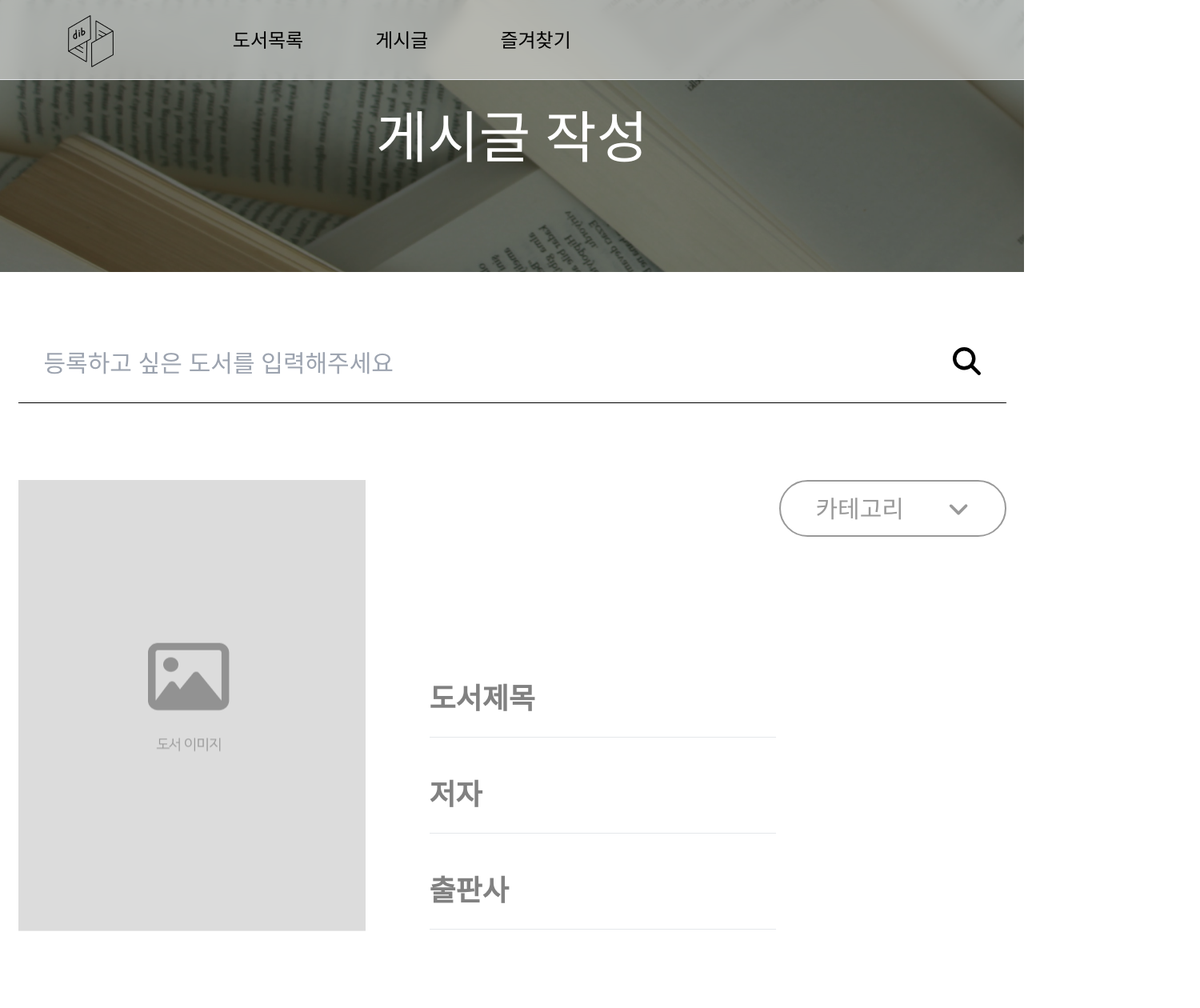
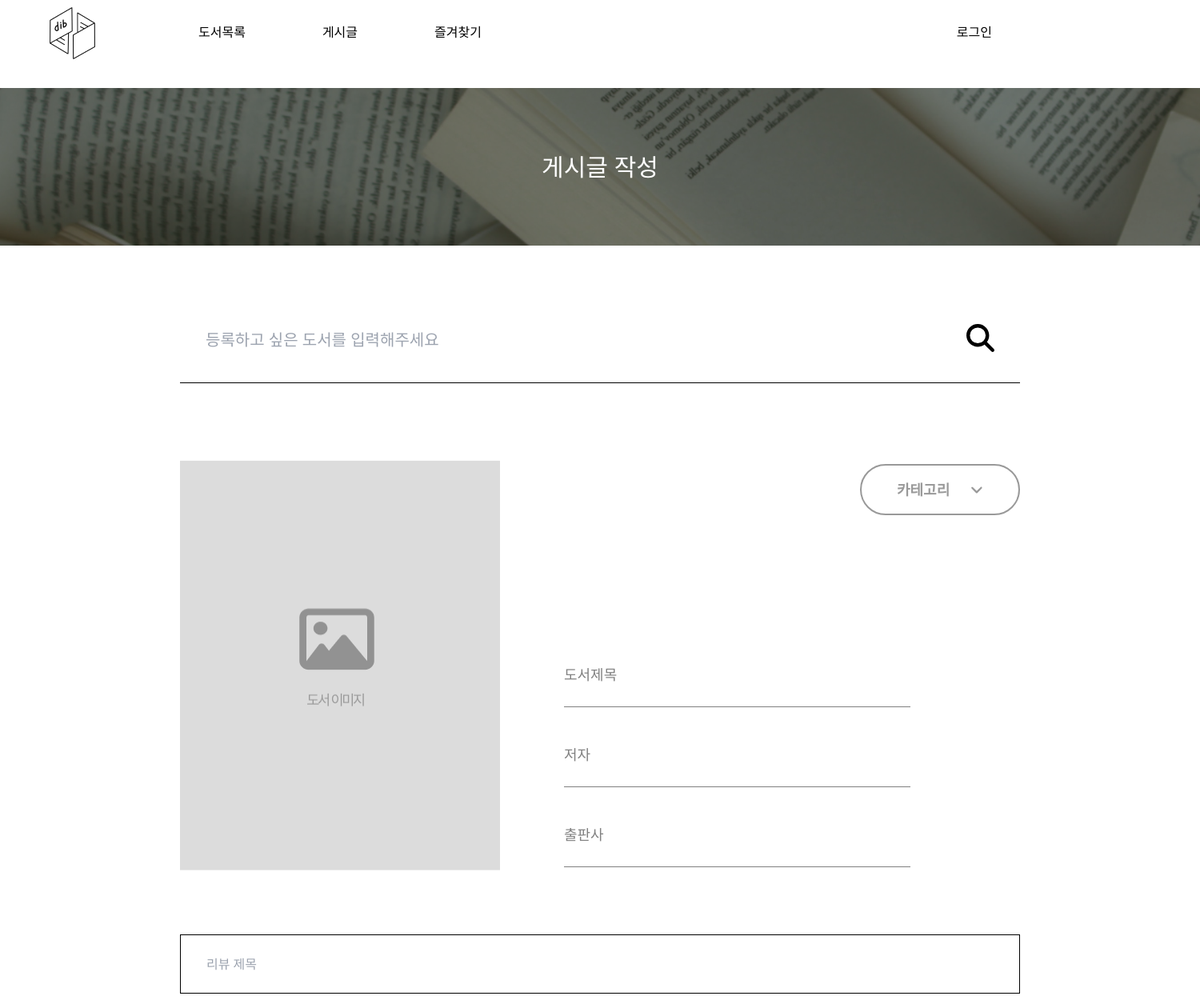
Before and after one commit to FRONTENDSCHOOL6/dib-ReactProject, a React (Vite) app: page /writePage in a window 1280 px wide. Shown: the top 1260 px of the page at 80% size, 1500 px wide, since content can reach past the window. Built offline with nearby package versions, Linux system fonts and the light colour scheme.

Commit message:
Fix: WritePage 전체적인 디자인 사이즈 수정(1050px 기준)

```diff
--- a/src/components/common/SubVisualBanner.jsx
+++ b/src/components/common/SubVisualBanner.jsx
@@ -2,8 +2,8 @@ import PropTypes from 'prop-types';
 
 function SubVisualBanner({ title }) {
   return (
-    <div className="bg-subVisual w-screen  h-[340px] flex justify-center items-center mb-16">
-      <h2 className="text-[70px] text-white">{title}</h2>
+    <div className="bg-subVisual min-w-[100%] h-[197px] flex justify-center items-center mb-16">
+      <h2 className="text-3xl text-semibold text-white">{title}</h2>
     </div>
   );
 }
--- a/src/components/write/BookDescription.jsx
+++ b/src/components/write/BookDescription.jsx
@@ -2,9 +2,8 @@ import PropTypes from 'prop-types';
 
 function BookDescription({ title }) {
   return (
-    <li className="w-[433px] h-24 mt-6">
-      <p className="text-4xl font-bold text-dibBookWrite mb-7">{title}</p>
-      <hr className="text-horizontal" />
+    <li className="flex items-center w-[433px] h-[80px] mt-5 border-b border-horizontal">
+      <p className="text-lg text-dibBookWrite">{title}</p>
     </li>
   );
 }
--- a/src/components/write/BookImage.jsx
+++ b/src/components/write/BookImage.jsx
@@ -4,7 +4,7 @@ function BookImage() {
       <img
         src="/blankImage.png"
         alt="등록할 도서의 이미지"
-        className="w-[434px] h-[564px]"
+        className="w-[400px] h-[513px]"
       />
     </div>
   );
--- a/src/components/write/BookInfo.jsx
+++ b/src/components/write/BookInfo.jsx
@@ -4,17 +4,19 @@ import Category from '@/components/write/Category';
 
 function BookInfo() {
   return (
-    <div className="flex mt-24 mb-20">
+    <div className="w-[1050px]">
+      <div className="flex mt-24 mb-20 justify-between items-center">
         <BookImage />
-      <div className=" flex flex-col flex-grow">
+        <div className="flex flex-col justify-between flex-grow">
           <Category />
-        <ul className="mt-[158px]">
+          <ul className="w-[418px] h-[300px] flex flex-col">
             <BookDescription title={'도서제목'} />
             <BookDescription title={'저자'} />
             <BookDescription title={'출판사'} />
           </ul>
         </div>
       </div>
+    </div>
   );
 }
 
--- a/src/components/write/Category.jsx
+++ b/src/components/write/Category.jsx
@@ -3,9 +3,9 @@ import { faAngleDown } from '@fortawesome/free-solid-svg-icons';
 
 function Category() {
   return (
-    <div className="border-2 border-dibCategory rounded-[50px] w-[284px] h-[71px] flex self-end px-11 py-5">
+    <div className="border-2 border-dibCategory rounded-[50px] w-[200px] h-[64px] flex self-end px-11 py-5 mb-[140px]">
       {/* <p className="text-dibCategory text-3xl">카테고리</p> */}
-      <button className="text-dibCategory text-3xl flex justify-between items-center w-[260px]">
+      <button className="text-dibCategory text-lg font-semibold flex justify-between items-center w-[260px]">
         <p>카테고리</p>
         <FontAwesomeIcon icon={faAngleDown} className="text-dibCategory" />
       </button>
--- a/src/components/write/ReviewBtn.jsx
+++ b/src/components/write/ReviewBtn.jsx
@@ -1,6 +1,6 @@
 function ReviewBtn() {
   return (
-    <button className="w-[600px] h-[80px] bg-primary text-white text-2xl rounded-[100px]">
+    <button className="w-[300px] h-[53px] bg-primary text-white text-lg rounded-[100px]">
       리뷰 등록
     </button>
   );
--- a/src/components/write/ReviewInfo.jsx
+++ b/src/components/write/ReviewInfo.jsx
@@ -4,12 +4,12 @@ function ReviewInfo({ placeholder }) {
   return (
     <div
       aria-label="리뷰제목작성"
-      className={`border w-[1235px] h-[100px] flex items-center py-9 px-8 border-black mb-20`}
+      className="border w-[1050px] h-[60px] flex items-center py-9 px-8 border-black mb-20"
     >
       <input
         type="text"
         placeholder={placeholder}
-        className={`w-[1050px] h-[60px] text-3xl`}
+        className="w-[1050px] h-[60px] text-base"
       />
     </div>
   );
--- a/src/components/write/ReviewMainText.jsx
+++ b/src/components/write/ReviewMainText.jsx
@@ -2,15 +2,10 @@ function ReviewMainText() {
   return (
     <div
       aria-label="본문 작성"
-      className={`border w-[1235px] h-[730px] flex py-9 px-8 border-black mb-32`}
+      className="border w-[1050px] h-[730px] flex py-9 px-8 border-black mb-32"
     >
-      {/* <input
-        type="text"
-        maxLength="1000"
-        className="w-[1200px] text-left align-top"
-      /> */}
       <textarea
-        className="w-full h-full border-none outline-none resize-none"
+        className="w-full h-full border-none outline-none resize-none text-base"
         placeholder="텍스트를 입력하세요..."
         maxLength="1000"
       ></textarea>
--- a/src/components/write/SearchBooks.jsx
+++ b/src/components/write/SearchBooks.jsx
@@ -8,14 +8,14 @@ function SearchBooks() {
 
   return (
     <form action="GET" onSubmit={handleSearchBook}>
-      <div className="w-[1235px] h-[100px] flex justify-between items-center py-9 px-8 border-b border-black">
+      <div className="w-[1050px] m-auto h-[108px] flex justify-between items-center py-9 px-8 border-b border-black">
         <label htmlFor="searchBook" aria-label="도서 검색">
           <input
             type="search"
             id="searchBook"
             name="search"
             placeholder="등록하고 싶은 도서를 입력해주세요"
-            className="w-[1050px] h-[60px] text-3xl"
+            className="w-[900px] h-[60px] text-xl"
           ></input>
         </label>
         <button>
--- a/src/layout/HeaderBar.jsx
+++ b/src/layout/HeaderBar.jsx
@@ -1,31 +1,33 @@
+import { Link } from 'react-router-dom';
+
 function HeaderBar() {
   return (
     <header
-      className="w-screen h-[100px] bg-white bg-opacity-50 border-b text-[24px] fixed z-[100] "
+      className="w-screen h-20 bg-white bg-opacity-50 fixed z-[100] "
       style={{ backdropFilter: 'blur(10px)' }}
     >
-      <div className="w-[1600px] flex m-auto justify-end items-center">
-        <h1 className="ml-5">
-          <a href="#">
+      <div className="w-[1200px] h-20 m-auto flex justify-between items-center relative">
+        <h1>
+          <Link to="/">
             <img src="/logoBlack.png" alt="dib" />
-          </a>
+          </Link>
         </h1>
-        <nav>
-          <ul className="flex flex-row gap-[90px] ml-32">
+        <nav className="absolute left-52">
+          <ul className="flex gap-24">
             <li>
-              <a href="#">도서목록</a>
+              <Link to="/bookList">도서목록</Link>
             </li>
             <li>
-              <a href="#">게시글</a>
+              <Link to="#">게시글</Link>
             </li>
             <li>
-              <a href="#">즐겨찾기</a>
+              <Link to="/favoritePage">즐겨찾기</Link>
             </li>
           </ul>
         </nav>
-        <a href="#" className="ml-[820px]">
+        <Link to="/login" className="">
           로그인
-        </a>
+        </Link>
       </div>
     </header>
   );
--- a/src/pages/WritePage.jsx
+++ b/src/pages/WritePage.jsx
@@ -7,13 +7,11 @@ import SubVisualBanner from '@/components/common/SubVisualBanner';
 
 function WirtePage() {
   return (
-    <div className="w-screen flex items-center flex-col">
+    <div className="min-w-[1500px] flex items-center flex-col">
+      <div className="h-[110px]"></div>
       <SubVisualBanner title={'게시글 작성'} />
       <SearchBooks />
-      <div className="w-[1235px]">
-        <BookInfo />
-      </div>
-
+      <BookInfo />
       <ReviewInfo placeholder={'리뷰 제목'} />
       <ReviewMainText />
       <ReviewBtn />
--- a/tailwind.config.js
+++ b/tailwind.config.js
@@ -22,7 +22,7 @@ module.exports = {
         dibCategoryBg: '#EEF1EC',
         dibBookWrite: '#818181',
         dibCategory: '#999',
-        horizontal: '#c8c8c8',
+        horizontal: '#808080',
         bookInfoBg: '#f1f1f1',
         infoCategory: '#3e3e3e',
         dateColor: '#9c9c9c',
```
Also changed, not shown: public/blankImage.png. Lines whose indentation alone changed are shown as unchanged.
